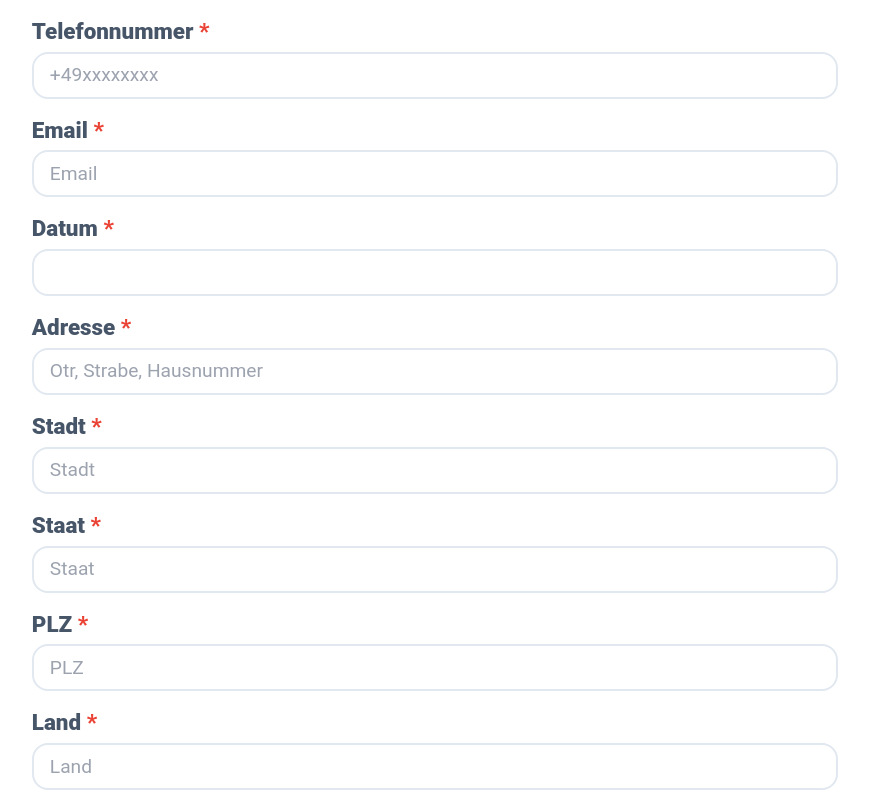
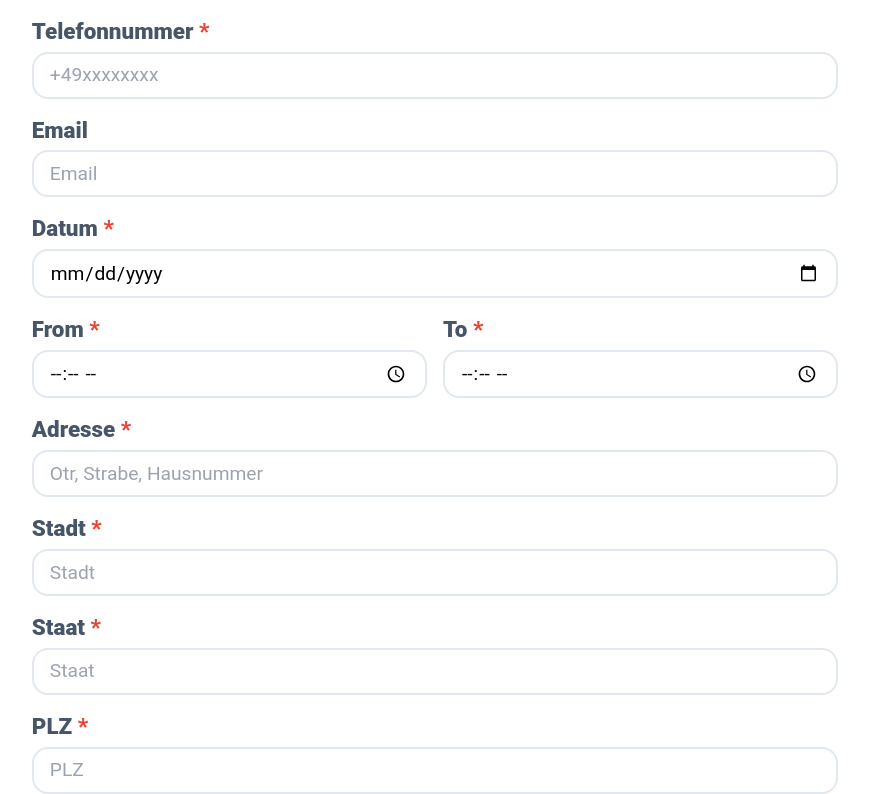
Before and after one commit to khaled-Alahmad/handwerker-front, a Next.js app: page / in a window 1280 px wide. Shown: the part 4311-5105 px from the top of the page, without its empty margins (205-1074 px from the left). Built offline with nearby package versions, Linux system fonts and the light colour scheme.

Commit message:
book edit

```diff
--- a/src/pages/Appointment/Appointment.js
+++ b/src/pages/Appointment/Appointment.js
@@ -24,9 +24,14 @@ const Appointment = () => {
 
   const handleImageChange = (e) => {
     const files = Array.from(e.target.files);
-    setSelectedImages(files);
-    const previews = files.map((file) => URL.createObjectURL(file));
-    setImagePreviews(previews);
+
+    // دمج الصور الجديدة مع الصور القديمة
+    const newSelectedImages = [...selectedImages, ...files];
+    setSelectedImages(newSelectedImages);
+
+    // دمج العروض المصغرة الجديدة مع العروض المصغرة القديمة
+    const newPreviews = files.map((file) => URL.createObjectURL(file));
+    setImagePreviews((prevPreviews) => [...prevPreviews, ...newPreviews]);
   };
 
   const handleRemoveImage = (index) => {
@@ -43,15 +48,35 @@ const Appointment = () => {
       return;
     }
 
+    const date = event.target.customer_date.value;
+    const timeStart = event.target.customer_date_start.value;
+    const timeEnd = event.target.customer_date_end.value;
+
+    // console.log("Datum:", date);
+    // console.log("Start Time:", timeStart);
+    // console.log("End Time:", timeEnd);
+
+    if (!date || !timeStart || !timeEnd) {
+      toast.error("Bitte füllen Sie alle erforderlichen Felder aus.");
+      return;
+    }
+
     setIsFormSubmitting(true);
     const formData = new FormData(event.target);
+
+    const customerDateTimeStart = `${date} ${timeStart}:00`;
+    const customerDateTimeEnd = `${date} ${timeEnd}:00`;
+
+    formData.set("customer_date", customerDateTimeStart);
+    formData.set("customer_date_end", customerDateTimeEnd);
 
     selectedImages.forEach((image, i) => {
       formData.append(`images[${i}]`, image);
     });
 
     try {
-      await axios.post(
+      const response = await axios
+        .post(
           "https://handwerker.promotion22.com/api/orders/send_form",
           formData,
           {
@@ -59,7 +84,10 @@ const Appointment = () => {
               "Content-Type": "multipart/form-data",
             },
           }
-      );
+        )
+        .catch((err) => console.log(err));
+
+      console.log("Response:", response);
       toast.success("Termin erfolgreich vereinbart!");
       event.target.reset(); // Clear the form data
       setCanSubmit(false); // Disable form submission for 1 minute
@@ -67,6 +95,10 @@ const Appointment = () => {
       setSelectedImages([]);
       setImagePreviews([]);
     } catch (error) {
+      console.error(
+        "Error:",
+        error.response ? error.response.data : error.message
+      );
       toast.error("Fehler beim Senden des Formulars");
     } finally {
       setIsFormSubmitting(false);
@@ -122,14 +154,14 @@ const Appointment = () => {
             <div className={styles.formGroup}>
               <label htmlFor="email">
                 Email
-                <span className={styles.required}> *</span>
+                {/* <span className={styles.required}> *</span> */}
               </label>
               <input
                 type="email"
                 id="email"
                 name="email"
                 placeholder="Email"
-                required
+                // required
               />
             </div>
             <div className={styles.formGroup}>
@@ -140,12 +172,49 @@ const Appointment = () => {
               <input
                 placeholder=""
                 id="customer_date"
-                type="text"
-                onFocus={(e) => (e.target.type = "date")}
-                onBlur={(e) => (e.target.type = "text")}
+                type="date"
+                // onFocus={(e) => (e.target.type = "datetime-local")}
+                // onBlur={(e) => (e.target.type = "text")}
                 name="customer_date"
                 required
               />
+            </div>
+            <div
+              className={styles.formGroup}
+              style={{ display: "flex", flexDirection: "row" }}
+            >
+              <div style={{ width: "50%" }}>
+                <label htmlFor="customer_date">
+                  From
+                  <span className={styles.required}> *</span>
+                </label>
+                <input
+                  placeholder=""
+                  id="customer_date_start"
+                  type="time"
+                  // type="datetime-local"
+                  // onFocus={(e) => (e.target.type = "datetime-local")}
+                  // onBlur={(e) => (e.target.type = "text")}
+                  name="customer_date_start"
+                  required
+                />
+              </div>
+              <div style={{ width: "50%", marginLeft: "1rem" }}>
+                <label htmlFor="customer_date">
+                  To
+                  <span className={styles.required}> *</span>
+                </label>
+                <input
+                  placeholder=""
+                  id="customer_date_end"
+                  type="time"
+                  // type="datetime-local"
+                  // onFocus={(e) => (e.target.type = "datetime-local")}
+                  // onBlur={(e) => (e.target.type = "text")}
+                  name="customer_date_end"
+                  required
+                />
+              </div>
             </div>
             <div className={styles.formGroup}>
               <label htmlFor="address">
@@ -215,14 +284,14 @@ const Appointment = () => {
             <div className={styles.formGroup}>
               <label htmlFor="description">
                 Beschreibung
-                <span className={styles.required}> *</span>
+                {/* <span className={styles.required}> *</span> */}
               </label>
               <textarea
                 id="description"
                 name="description"
                 className="textarea"
                 rows="3"
-                required
+                // required
                 aria-expanded={false}
                 placeholder="Beschreibung"
               ></textarea>
```
Lines whose indentation alone changed are shown as unchanged.
